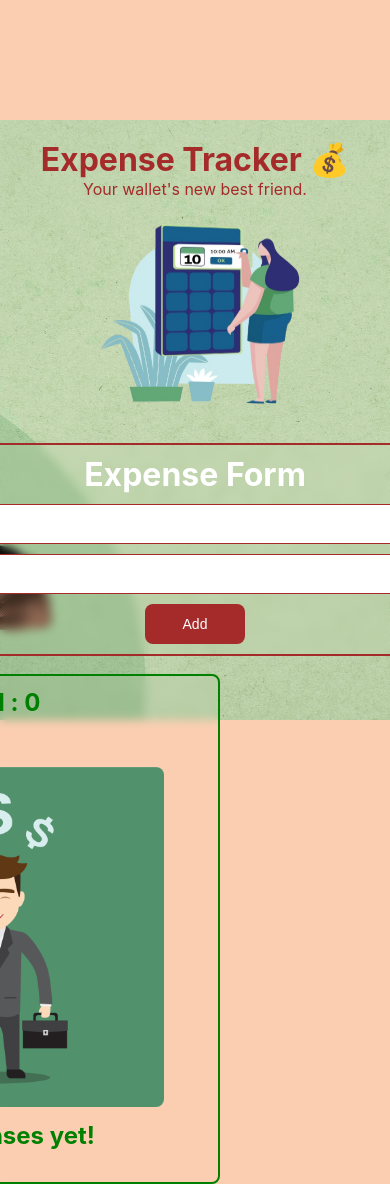
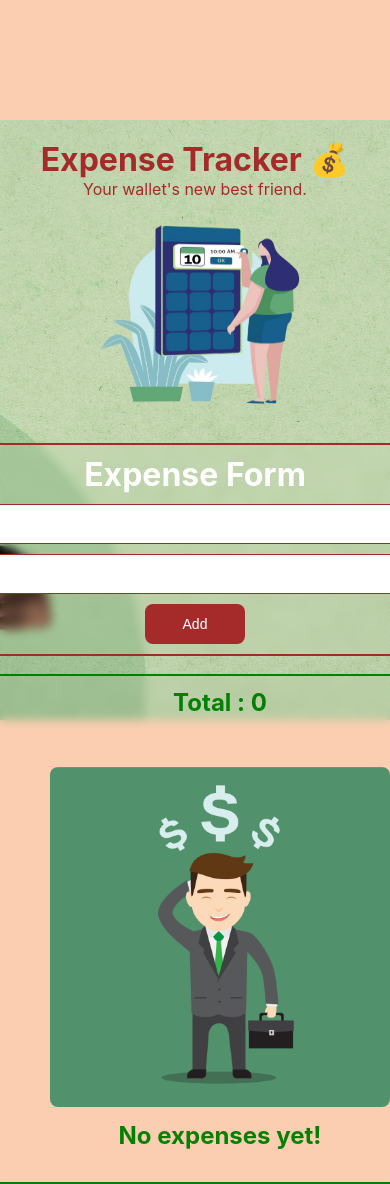
Before and after one commit to Samruddhi-B/ReactJS--Expense-Tracker, a React (Create React App) app: page / in a window 390 px wide. Shown: the top 1184 px of the page. Built offline with nearby package versions, Linux system fonts and the light colour scheme.

Commit message:
width again

```diff
--- a/src/App.css
+++ b/src/App.css
@@ -81,9 +81,7 @@ input{
   border: 2px solid green;;
   color:green;
   border-radius: 8px;
-  width: 100%;
-  /* min-width: 50%; */
-  max-width: 50%;
+  width: 50%;
   padding: 12px;
   margin-top: 10px;
   margin-left: 20px;
@@ -187,6 +185,7 @@ input{
 
   .total{
     margin-top:8px;
+    width: 100%;
 
   }
 
```
